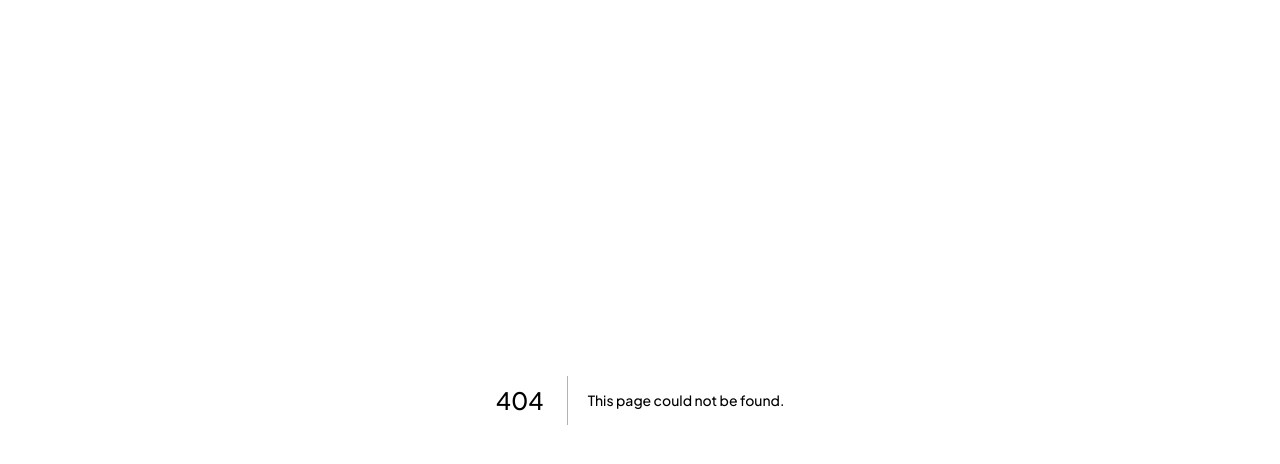
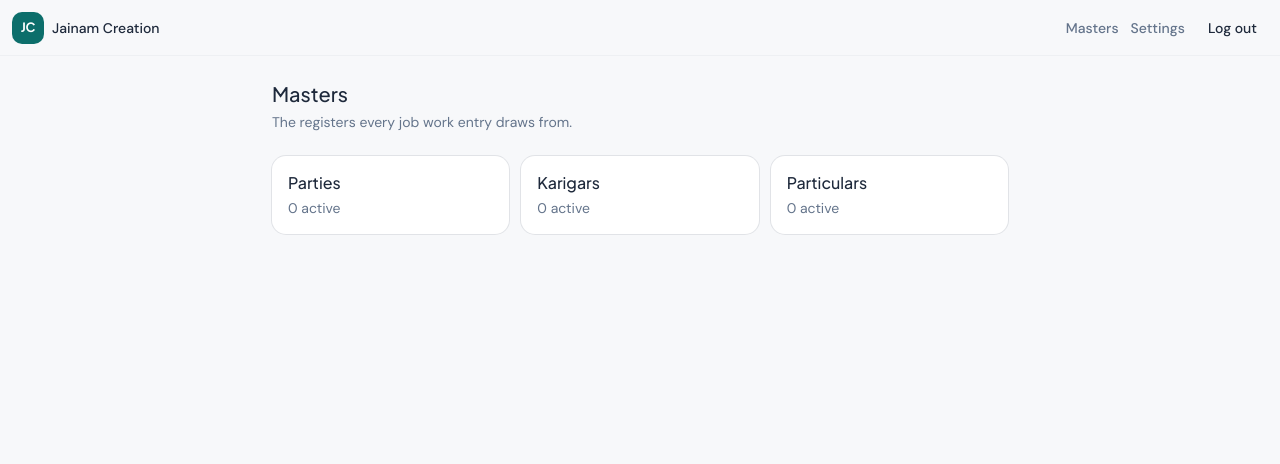
Before and after one commit to paragtech29/jainam-creation, a Next.js app: page /masters in a window 1280 px wide. Before the commit this address had no page. Shown: the top 464 px of the page. Built offline with nearby package versions, Linux system fonts and the light colour scheme; no server answers; the database is empty; sample sign-in values are in the browser's storage.

Commit message:
feat(02-02): add Masters header link and counted hub page
- Add Masters link to shared header before Settings
- Add /masters hub page with three counted register cards

```diff
--- a/src/app/(app)/layout.tsx
+++ b/src/app/(app)/layout.tsx
@@ -25,6 +25,12 @@ export default async function AppLayout({
         </div>
         <div className="flex shrink-0 items-center gap-3">
           <Link
+            href="/masters"
+            className="text-sm font-medium text-muted-foreground hover:text-foreground"
+          >
+            Masters
+          </Link>
+          <Link
             href="/settings"
             className="text-sm font-medium text-muted-foreground hover:text-foreground"
           >
--- /dev/null
+++ b/src/app/(app)/masters/page.tsx
@@ -0,0 +1,50 @@
+import Link from "next/link";
+import { getCurrentUserId } from "@/lib/session";
+import { listParties } from "@/lib/db/repositories/parties";
+import { listKarigars } from "@/lib/db/repositories/karigars";
+import { listParticulars } from "@/lib/db/repositories/particulars";
+import { Card, CardHeader, CardTitle, CardDescription } from "@/components/ui/card";
+
+export default async function MastersPage() {
+  const userId = await getCurrentUserId();
+
+  const [parties, karigars, particulars] = await Promise.all([
+    listParties(userId),
+    listKarigars(userId),
+    listParticulars(userId),
+  ]);
+
+  const registers = [
+    { title: "Parties", href: "/masters/parties", count: parties.length },
+    { title: "Karigars", href: "/masters/karigars", count: karigars.length },
+    { title: "Particulars", href: "/masters/particulars", count: particulars.length },
+  ];
+
+  return (
+    <div className="mx-auto max-w-3xl px-4 py-6">
+      <h1 className="font-heading text-xl font-medium text-foreground">Masters</h1>
+      <p className="mt-1 text-sm text-muted-foreground">
+        The registers every job work entry draws from.
+      </p>
+
+      <div className="mt-6 grid gap-3 sm:grid-cols-3">
+        {registers.map((register) => (
+          <Link
+            key={register.href}
+            href={register.href}
+            className="block min-h-11 focus-visible:outline-none focus-visible:ring-2 focus-visible:ring-primary"
+          >
+            <Card className="h-full transition-colors hover:bg-accent">
+              <CardHeader>
+                <CardTitle className="font-medium">{register.title}</CardTitle>
+                <CardDescription>
+                  <span className="tnum">{register.count}</span> active
+                </CardDescription>
+              </CardHeader>
+            </Card>
+          </Link>
+        ))}
+      </div>
+    </div>
+  );
+}
```
